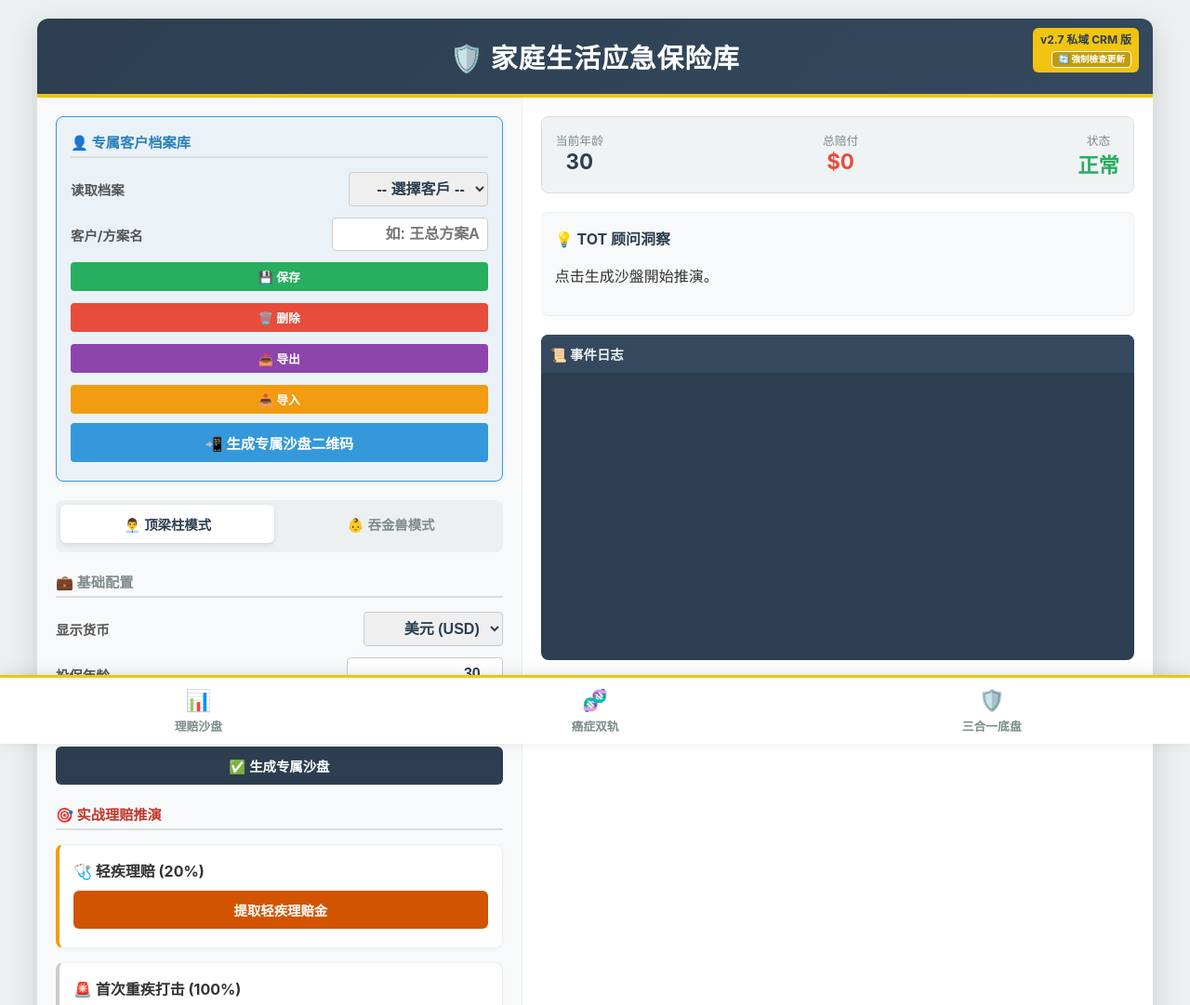
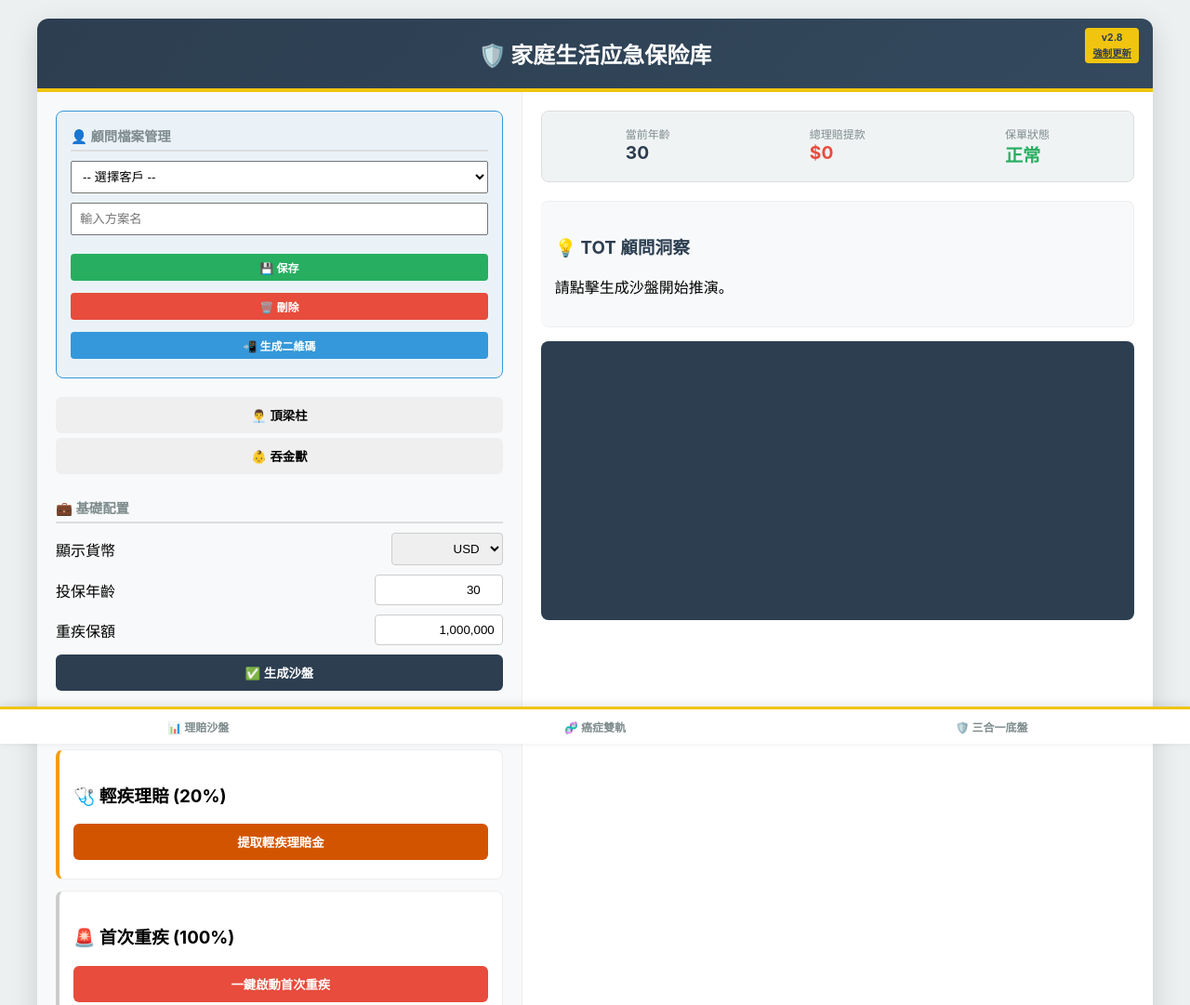
Before and after one commit to ivancww/chinaCI, a plain HTML site: page index.html in a window 1280 px wide. Shown: the top 1081 px of the page at 93% size. Drawn offline with Linux system fonts and the light colour scheme.

Commit message:
更新 index.html

```diff
--- a/index.html
+++ b/index.html
@@ -3,102 +3,74 @@
 <head>
 <meta charset="UTF-8">
 <meta name="viewport" content="width=device-width, initial-scale=1.0, user-scalable=no, viewport-fit=cover">
-<title>生活应急保险库 v2.7.1 (私域 CRM 版)</title>
+<title>生活应急保险库 v2.8</title>
 
 <link rel="manifest" href="manifest.json">
 <meta name="theme-color" content="#2c3e50">
 <meta name="apple-mobile-web-app-capable" content="yes">
 <meta name="apple-mobile-web-app-status-bar-style" content="black-translucent">
-<meta name="apple-mobile-web-app-title" content="生活应急保">
-
-<link rel="apple-touch-icon" href="logo-192.png">
-<link rel="icon" type="image/png" sizes="192x192" href="logo-192.png">
-<link rel="icon" type="image/png" sizes="512x512" href="logo-512.png">
 
 <script src="https://cdnjs.cloudflare.com/ajax/libs/qrcodejs/1.0.0/qrcode.min.js"></script>
 
 <style>
-  :root {
-    --primary: #2c3e50; --gold: #f1c40f; --accent: #e74c3c;
-    --blue-base: #3498db; --green-base: #27ae60; --orange-base: #e67e22;
-  }
-  body { font-family: -apple-system, BlinkMacSystemFont, "Segoe UI", Roboto, sans-serif; background-color: #ecf0f1; color: #333; margin: 0; padding: 20px; padding-bottom: 90px; transition: padding 0.3s; }
+  :root { --primary: #2c3e50; --gold: #f1c40f; --accent: #e74c3c; }
+  body { font-family: -apple-system, BlinkMacSystemFont, sans-serif; background-color: #ecf0f1; margin: 0; padding: 20px; padding-bottom: 90px; }
 
+  /* --- 客戶分享模式隱藏邏輯 --- */
   body.shared-mode { padding-bottom: 20px; }
-  body.shared-mode .bottom-nav { display: none !important; }
-  body.shared-mode .client-manager-box { display: none !important; }
+  body.shared-mode .bottom-nav,
+  body.shared-mode .client-manager-box,
+  body.shared-mode .mode-switch-container,
+  body.shared-mode .config-panel .section-title:first-of-type,
+  body.shared-mode .input-group,
+  body.shared-mode .btn-dark { display: none !important; }
 
   .container { max-width: 1200px; margin: 0 auto; background: #fff; border-radius: 12px; box-shadow: 0 10px 30px rgba(0,0,0,0.15); overflow: hidden; }
   .header { background: linear-gradient(135deg, #2c3e50 0%, #34495e 100%); color: white; padding: 20px; text-align: center; border-bottom: 4px solid var(--gold); position: relative;}
-  .header h1 { margin: 0; font-size: 1.8rem; font-weight: 900; letter-spacing: 1px;}
-  .version-tag { position: absolute; top: 10px; right: 15px; background: var(--gold); color: #2c3e50; font-size: 0.75rem; padding: 5px 8px; border-radius: 6px; font-weight: bold; text-align: right; line-height: 1.3;}
+  .header h1 { margin: 0; font-size: 1.5rem; font-weight: 900; }
+  .version-tag { position: absolute; top: 10px; right: 15px; background: var(--gold); color: #2c3e50; font-size: 0.65rem; padding: 4px 8px; border-radius: 4px; font-weight: bold; }
+  .update-btn { display: block; margin-top: 2px; text-decoration: underline; cursor: pointer; }
 
-  /* 強制更新按鈕樣式 */
-  .update-btn { display: inline-block; margin-top: 4px; padding: 2px 6px; background: rgba(0,0,0,0.2); color: #fff; border: 1px solid #fff; border-radius: 4px; font-size: 0.6rem; cursor: pointer; }
+  .vip-banner { display: none; background: #f39c12; color: white; text-align: center; padding: 12px; font-weight: bold; }
 
-  .vip-banner { display: none; background: linear-gradient(135deg, #f39c12 0%, #d35400 100%); color: white; text-align: center; padding: 10px; font-weight: bold; font-size: 1rem; letter-spacing: 1px; }
-
-  .main-grid { display: grid; grid-template-columns: 1fr 1.3fr; gap: 0; align-items: flex-start; }
+  .main-grid { display: grid; grid-template-columns: 1fr 1.3fr; }
   @media (max-width: 900px) { .main-grid { grid-template-columns: 1fr; } }
 
   .config-panel { background: #f8f9fa; padding: 20px; border-right: 1px solid #eee; }
-  .analysis-panel { background: #fff; padding: 20px; position: sticky; top: 0; height: 100vh; overflow-y: auto; }
+  .analysis-panel { background: #fff; padding: 20px; }
 
-  .client-manager-box { background: #eaf2f8; border: 1px solid #3498db; border-radius: 8px; padding: 15px; margin-bottom: 20px; box-shadow: 0 2px 5px rgba(0,0,0,0.05); }
+  .client-manager-box { background: #eaf2f8; border: 1px solid #3498db; border-radius: 8px; padding: 15px; margin-bottom: 20px; }
   .client-actions { display: flex; flex-wrap: wrap; gap: 8px; margin-top: 10px; }
-  .btn-sm { padding: 6px 12px; font-size: 0.8rem; border-radius: 4px; border: none; cursor: pointer; font-weight: bold; color: white; transition: 0.2s;}
-  .bg-save { background: #27ae60; } .bg-export { background: #8e44ad; } .bg-import { background: #f39c12; } .bg-del { background: #e74c3c; }
-  .bg-share { background: #3498db; width: 100%; margin-top: 5px; padding: 10px; font-size: 0.95rem; }
+  .btn-sm { padding: 6px 10px; font-size: 0.75rem; border-radius: 4px; border: none; cursor: pointer; color: white; font-weight: bold; }
 
-  .mode-switch-container { display: flex; gap: 10px; margin-bottom: 20px; background: #ecf0f1; padding: 5px; border-radius: 8px; }
-  .mode-btn { flex: 1; padding: 10px; border: none; border-radius: 6px; font-weight: bold; cursor: pointer; transition: 0.3s; background: transparent; color: #7f8c8d; }
-  .mode-btn.active { background: #fff; color: var(--primary); box-shadow: 0 2px 5px rgba(0,0,0,0.1); }
+  .section-title { font-size: 0.9rem; color: #7f8c8d; font-weight: bold; border-bottom: 2px solid #ddd; padding-bottom: 5px; margin: 20px 0 10px; }
+  .input-group { display: flex; align-items: center; justify-content: space-between; margin-bottom: 10px; }
+  .input-group input, .input-group select { padding: 8px; border: 1px solid #ccc; border-radius: 4px; width: 120px; text-align: right; }
 
-  .section-title { font-size: 0.95rem; color: #7f8c8d; font-weight: bold; border-bottom: 2px solid #ddd; padding-bottom: 5px; margin: 15px 0; }
-  .input-group { display: flex; align-items: center; gap: 10px; margin-bottom: 12px; }
-  .input-group label { flex: 1; font-size: 0.9rem; color: #555; font-weight: bold;}
-  .input-group input, .input-group select { padding: 8px; border: 1px solid #ccc; border-radius: 4px; width: 150px; text-align: right; font-weight: bold; font-size: 1rem; color: #2c3e50;}
-
-  .card { border: 1px solid #eee; border-radius: 8px; padding: 15px; margin-bottom: 15px; background: white; box-shadow: 0 2px 5px rgba(0,0,0,0.02); transition: 0.2s; border-left: 4px solid #ccc; }
-  .card h3 { margin: 0 0 10px 0; font-size: 1rem; color: #333; display: flex; justify-content: space-between;}
-  .card.waiver { border-left-color: #27ae60; background: #eafaf1; }
-
-  button { padding: 10px; border: none; border-radius: 6px; cursor: pointer; font-weight: bold; width: 100%; transition: 0.2s; margin-bottom: 5px; font-size:0.9rem;}
+  .card { border: 1px solid #eee; border-radius: 8px; padding: 15px; margin-bottom: 12px; background: white; border-left: 4px solid #ccc; }
+  button { padding: 10px; border: none; border-radius: 6px; cursor: pointer; font-weight: bold; width: 100%; margin-bottom: 5px; }
   .btn-primary { background: #3498db; color: white; }
   .btn-danger { background: #e74c3c; color: white; }
   .btn-warning { background: #d35400; color: white; }
   .btn-success { background: #27ae60; color: white; }
   .btn-dark { background: #2c3e50; color: white; }
 
-  .status-bar { display: flex; justify-content: space-between; background: #f0f3f4; padding: 15px; border-radius: 8px; margin-bottom: 20px; text-align: center; border: 1px solid #ddd;}
-  .status-value { font-size: 1.4rem; font-weight: bold; color: #2c3e50; }
-  .status-label { font-size: 0.8rem; color: #7f8c8d; }
+  .status-bar { display: flex; justify-content: space-around; background: #f0f3f4; padding: 15px; border-radius: 8px; margin-bottom: 20px; border: 1px solid #ddd; }
+  .status-value { font-size: 1.2rem; font-weight: bold; color: #2c3e50; }
+  .status-label { font-size: 0.75rem; color: #7f8c8d; }
 
-  .log-container { background: #2c3e50; color: #ecf0f1; border-radius: 8px; height: 350px; overflow-y: auto; margin-top: 20px; }
-  .log-header { background: #34495e; padding: 10px; font-size: 0.9rem; font-weight: bold; position: sticky; top: 0; z-index: 5;}
-  #logList { list-style: none; padding: 0; margin: 0; font-family: monospace; font-size: 0.85rem;}
+  .log-container { background: #2c3e50; color: #ecf0f1; border-radius: 8px; height: 300px; overflow-y: auto; margin-top: 15px; }
+  #logList { list-style: none; padding: 0; margin: 0; font-size: 0.8rem; }
   #logList li { padding: 8px 10px; border-bottom: 1px solid #46637f; display: flex; justify-content: space-between; }
 
-  .bottom-nav { position: fixed; bottom: 0; left: 0; right: 0; background: #fff; box-shadow: 0 -2px 15px rgba(0,0,0,0.1); display: flex; justify-content: space-around; padding: 10px 0; z-index: 900; border-top: 3px solid var(--gold); }
-  .nav-item { flex: 1; text-align: center; color: #7f8c8d; font-size: 0.8rem; font-weight: bold; cursor: pointer; display: flex; flex-direction: column; align-items: center; gap: 4px; }
-  .nav-icon { font-size: 1.4rem; }
+  .bottom-nav { position: fixed; bottom: 0; left: 0; right: 0; background: #fff; box-shadow: 0 -2px 10px rgba(0,0,0,0.1); display: flex; padding: 10px 0; border-top: 3px solid var(--gold); }
+  .nav-item { flex: 1; text-align: center; font-size: 0.75rem; font-weight: bold; cursor: pointer; color: #7f8c8d; }
 
-  /* 弹窗與圖片縮放 */
-  .modal-overlay { display: none; position: fixed; top:0; left:0; right:0; bottom:0; background: rgba(0,0,0,0.85); z-index: 999; justify-content: center; align-items: center; padding: 20px; }
-  .modal-content { background: #fff; border-radius: 12px; width: 100%; max-width: 600px; max-height: 85vh; overflow-y: auto; }
-  .modal-header { padding: 15px 20px; text-align: center; color: white; position: sticky; top: 0; z-index: 10; }
-  .modal-header.cancer-bg { background: linear-gradient(135deg, #e67e22 0%, #d35400 100%); }
-  .modal-header.combo-bg { background: linear-gradient(135deg, #2c3e50 0%, #34495e 100%); }
-  .modal-body { padding: 20px; }
-  .modal-img { width: 100%; border-radius: 8px; margin-bottom: 20px; cursor: zoom-in; transition: transform 0.2s; }
-  .modal-img:active { transform: scale(0.98); }
-
-  /* 圖片全屏燈箱 */
-  .zoom-overlay { display: none; position: fixed; top:0; left:0; width:100%; height:100%; background:rgba(0,0,0,1); z-index: 2000; justify-content: center; align-items: center; cursor: zoom-out; }
-  .zoom-overlay img { max-width: 98%; max-height: 98%; object-fit: contain; }
-
-  .qr-wrapper { text-align: center; background: #fff; padding: 20px; }
-  .qr-wrapper img { display: block; margin: 0 auto; width: 220px; height: 220px;}
+  .modal-overlay { display: none; position: fixed; top:0; left:0; width:100%; height:100%; background:rgba(0,0,0,0.85); z-index: 1000; justify-content: center; align-items: center; }
+  .modal-content { background: #fff; border-radius: 12px; width: 90%; max-width: 500px; padding: 20px; max-height: 80vh; overflow-y: auto; }
+  .modal-img { width: 100%; border-radius: 8px; margin-bottom: 10px; cursor: zoom-in; }
+  .zoom-overlay { display: none; position: fixed; top:0; left:0; width:100%; height:100%; background:#000; z-index: 2000; justify-content: center; align-items: center; }
+  .zoom-overlay img { max-width: 100%; max-height: 100%; }
 </style>
 </head>
 <body>
@@ -109,100 +81,74 @@
   <div class="header">
     <h1>🛡️ 家庭生活应急保险库</h1>
     <div class="version-tag">
-      v2.7 私域 CRM 版<br>
-      <div class="update-btn" onclick="forceUpdateApp()">🔄 強制檢查更新</div>
+      v2.8<br>
+      <span class="update-btn" onclick="forceUpdateApp()">強制更新</span>
     </div>
   </div>
 
   <div class="main-grid">
     <div class="config-panel">
       <div class="client-manager-box">
-        <div class="section-title" style="margin-top: 0; color:#2980b9;">👤 专属客户档案库</div>
-        <div class="input-group">
-          <label>读取档案</label>
-          <select id="clientSelect" onchange="loadSelectedClient()"><option value="">-- 选择已保存客户 --</option></select>
+        <div class="section-title" style="margin-top:0;">👤 顧問檔案管理</div>
+        <select id="clientSelect" onchange="loadSelectedClient()" style="width:100%; padding:8px; margin-bottom:10px;"><option value="">-- 選擇客戶 --</option></select>
+        <input type="text" id="clientNameInput" placeholder="輸入方案名" style="width:100%; padding:8px; box-sizing:border-box; margin-bottom:10px;">
+        <div class="client-actions">
+          <button class="btn-sm" style="background:#27ae60" onclick="saveClientData()">💾 保存</button>
+          <button class="btn-sm" style="background:#e74c3c" onclick="deleteClientData()">🗑️ 刪除</button>
+          <button class="btn-sm" style="background:#3498db" onclick="generateShareQR()">📲 生成二維碼</button>
         </div>
-        <div class="input-group">
-          <label>客户/方案名</label>
-          <input type="text" id="clientNameInput" placeholder="如: 王总方案A">
-        </div>
-        <div class="client-actions">
-          <button class="btn-sm bg-save" onclick="saveClientData()">💾 保存</button>
-          <button class="btn-sm bg-del" onclick="deleteClientData()">🗑️ 删除</button>
-          <button class="btn-sm bg-export" onclick="exportClientData()">📤 导出</button>
-          <button class="btn-sm bg-import" onclick="document.getElementById('importFile').click()">📥 导入</button>
-          <input type="file" id="importFile" style="display:none" accept=".json" onchange="importClientData(event)">
-        </div>
-        <button class="btn-sm bg-share" onclick="generateShareQR()">📲 生成专属沙盘二维码</button>
       </div>
 
       <div class="mode-switch-container">
-        <button class="mode-btn active" id="btnAdultMode" onclick="setMode('adult')">👨‍💼 顶梁柱模式</button>
-        <button class="mode-btn" id="btnChildMode" onclick="setMode('child')">👶 吞金兽模式</button>
+        <button class="mode-btn active" id="btnAdultMode" onclick="setMode('adult')">👨‍💼 頂梁柱</button>
+        <button class="mode-btn" id="btnChildMode" onclick="setMode('child')">👶 吞金獸</button>
       </div>
 
-      <div class="section-title">💼 基础配置</div>
-      <div class="input-group">
-        <label>显示货币</label>
-        <select id="currencySelect" onchange="changeCurrency()">
-          <option value="USD">美元 (USD)</option>
-          <option value="CNY">人民币 (CNY)</option>
-        </select>
-      </div>
-      <div class="input-group">
-        <label>投保年龄</label>
-        <input type="number" id="startAge" value="30">
-      </div>
-      <div class="input-group">
-        <label>重疾保额</label>
-        <input type="text" id="sumWhole" value="1,000,000" onkeyup="formatMoneyInput(this)">
-      </div>
-      <button class="btn-dark" onclick="initDashboard()">✅ 生成专属沙盘</button>
+      <div class="section-title">💼 基礎配置</div>
+      <div class="input-group"><label>顯示貨幣</label><select id="currencySelect" onchange="changeCurrency()"><option value="USD">USD</option><option value="CNY">CNY</option></select></div>
+      <div class="input-group"><label>投保年齡</label><input type="number" id="startAge" value="30"></div>
+      <div class="input-group"><label>重疾保額</label><input type="text" id="sumWhole" value="1,000,000" onkeyup="formatMoneyInput(this)"></div>
+      <button class="btn-dark" onclick="initDashboard()">✅ 生成沙盤</button>
 
-      <div class="section-title" style="color:#c0392b;">🎯 实战理赔推演</div>
+      <div class="section-title" style="color:#c0392b;">🎯 實戰理賠推演</div>
       <div class="card" style="border-left-color: #f39c12;">
-        <h3>🩺 轻疾理赔 (20%)</h3>
-        <button class="btn-warning" onclick="triggerEarlyStage()">提取轻疾理赔金</button>
+        <h3>🩺 輕疾理賠 (20%)</h3>
+        <button class="btn-warning" onclick="triggerEarlyStage()">提取輕疾理賠金</button>
       </div>
       <div class="card">
-        <h3>🚨 首次重疾打击 (100%)</h3>
-        <button class="btn-danger" id="btnFirstClaim" onclick="triggerFirstClaim()">一键启动首次重疾</button>
+        <h3>🚨 首次重疾 (100%)</h3>
+        <button class="btn-danger" id="btnFirstClaim" onclick="triggerFirstClaim()">一鍵啟動首次重疾</button>
       </div>
       <div class="card" style="border-left-color: #e67e22;">
-        <h3>🧬 癌症持久战</h3>
-        <button class="btn-primary" onclick="triggerCancerLump()">方案 A: 一次性复发</button>
-        <button class="btn-warning" onclick="triggerCancerCash()">方案 B: 启动抗癌月薪</button>
-      </div>
-      <div class="card" style="border-left-color: #8e44ad;">
-        <h3>❤️ 心脑血管危机</h3>
-        <button class="btn-primary" style="background:#8e44ad;" onclick="triggerHeartStroke()">推演心脏病/中风</button>
+        <h3>🧬 癌症持久戰</h3>
+        <button class="btn-primary" onclick="triggerCancerLump()">方案 A: 一次性賠償</button>
+        <button class="btn-warning" onclick="triggerCancerCash()">方案 B: 啟動抗癌月薪</button>
       </div>
       <div id="adultControls">
-        <div class="card waiver">
+        <div class="card" style="border-left-color:#27ae60">
           <h3>💍 配偶豁免</h3>
-          <button class="btn-success" onclick="triggerWaiver('spouse')">⚠️ 假设配偶发生意外</button>
+          <button class="btn-success" onclick="triggerWaiver()">⚠️ 假設配偶發生意外</button>
         </div>
       </div>
-      <div id="childControls" style="display:none;">
-        <div class="card waiver">
-          <h3>👨‍👩‍👦 父母双豁免</h3>
-          <button class="btn-success" onclick="triggerWaiver('parent')">🚨 父母意外</button>
+      <div id="childControls" style="display:none">
+        <div class="card" style="border-left-color:#27ae60">
+          <h3>👨‍👩‍👦 父母雙豁免</h3>
+          <button class="btn-success" onclick="triggerWaiver()">🚨 父母發生意外</button>
         </div>
       </div>
     </div>
 
     <div class="analysis-panel">
       <div class="status-bar" id="waiverStatusBar">
-        <div><div class="status-label">当前年龄</div><div class="status-value" id="dispAge">30</div></div>
-        <div><div class="status-label">总赔付</div><div class="status-value" style="color:#e74c3c;" id="dispTotalClaim">$0</div></div>
-        <div><div class="status-label">状态</div><div class="status-value" style="color:#27ae60;" id="dispPayStatus">正常</div></div>
+        <div><div class="status-label">當前年齡</div><div class="status-value" id="dispAge">30</div></div>
+        <div><div class="status-label">總理賠提款</div><div class="status-value" style="color:#e74c3c;" id="dispTotalClaim">$0</div></div>
+        <div><div class="status-label">保單狀態</div><div class="status-value" style="color:#27ae60;" id="dispPayStatus">正常</div></div>
       </div>
       <div class="card" style="border-left:none; background:#f8f9fa;">
-        <h3 style="color:#2c3e50;">💡 TOT 顾问洞察</h3>
-        <p id="insightText">点击生成沙盤開始推演。</p>
+        <h3 style="color:#2c3e50;">💡 TOT 顧問洞察</h3>
+        <p id="insightText">請點擊生成沙盤開始推演。</p>
       </div>
       <div class="log-container">
-        <div class="log-header">📜 事件日志</div>
         <ul id="logList"></ul>
       </div>
     </div>
@@ -210,64 +156,39 @@
 </div>
 
 <div class="bottom-nav">
-  <div class="nav-item" onclick="closeAllModals()">
-    <span class="nav-icon">📊</span><span>理赔沙盘</span>
-  </div>
-  <div class="nav-item" onclick="showModal('cancerModal')">
-    <span class="nav-icon">🧬</span><span>癌症双轨</span>
-  </div>
-  <div class="nav-item" onclick="showModal('threeInOneModal')">
-    <span class="nav-icon">🛡️</span><span>三合一底盘</span>
-  </div>
+  <div class="nav-item" onclick="closeAllModals()">📊 理賠沙盤</div>
+  <div class="nav-item" onclick="showModal('cancerModal')">🧬 癌症雙軌</div>
+  <div class="nav-item" onclick="showModal('threeModal')">🛡️ 三合一底盤</div>
 </div>
 
 <div id="cancerModal" class="modal-overlay">
   <div class="modal-content">
-    <div class="modal-header cancer-bg"><h2>癌症理賠雙軌制</h2></div>
-    <div class="modal-body">
-      <img src="https://i.postimg.cc/mDhxFT8W/癌症方案A.jpg" class="modal-img" onclick="zoomImg(this.src)">
-      <img src="https://i.postimg.cc/ydWqS7v4/癌症方案B.jpg" class="modal-img" onclick="zoomImg(this.src)">
-      <button onclick="closeAllModals()">关闭</button>
-    </div>
+    <h3>癌症理賠雙軌制</h3>
+    <img src="https://i.postimg.cc/mDhxFT8W/癌症方案A.jpg" class="modal-img" onclick="zoomImg(this.src)">
+    <img src="https://i.postimg.cc/ydWqS7v4/癌症方案B.jpg" class="modal-img" onclick="zoomImg(this.src)">
+    <button onclick="closeAllModals()">關閉</button>
   </div>
 </div>
 
-<div id="threeInOneModal" class="modal-overlay">
+<div id="threeModal" class="modal-overlay">
   <div class="modal-content">
-    <div class="modal-header combo-bg"><h2>三合一底盤保障</h2></div>
-    <div class="modal-body">
-      <img src="https://i.postimg.cc/3RWMD3nH/重疾三合一.jpg" class="modal-img" onclick="zoomImg(this.src)">
-      <img src="https://i.postimg.cc/RFqrnvXr/重疾賠完后.jpg" class="modal-img" onclick="zoomImg(this.src)">
-      <button onclick="closeAllModals()">关闭</button>
-    </div>
+    <h3>三合一底盤保障</h3>
+    <img src="https://i.postimg.cc/3RWMD3nH/重疾三合一.jpg" class="modal-img" onclick="zoomImg(this.src)">
+    <img src="https://i.postimg.cc/RFqrnvXr/重疾賠完后.jpg" class="modal-img" onclick="zoomImg(this.src)">
+    <button onclick="closeAllModals()">關閉</button>
   </div>
 </div>
 
-<div id="shareQRModal" class="modal-overlay">
-  <div class="modal-content" style="max-width:350px;">
-    <div class="qr-wrapper">
-      <div id="qrcode-source" style="display:none;"></div>
-      <img id="final-qr-img" src="">
-      <p>扫码分享此方案</p>
-      <button onclick="closeAllModals()">关闭</button>
-    </div>
+<div id="qrModal" class="modal-overlay">
+  <div class="modal-content" style="text-align:center">
+    <div id="qrcode" style="display:inline-block; margin-bottom:10px;"></div>
+    <p>掃碼分享專屬方案</p>
+    <button onclick="closeAllModals()">關閉</button>
   </div>
 </div>
 
-<div id="zoomOverlay" class="zoom-overlay" onclick="this.style.display='none'">
-  <img id="zoomedImg" src="">
-</div>
+<div id="zoomOverlay" class="zoom-overlay" onclick="this.style.display='none'"><img id="zoomedImg" src=""></div>
 
 <script src="script.js"></script>
-<script>
-  // 註冊 Service Worker
-  if ('serviceWorker' in navigator) {
-    window.addEventListener('load', () => {
-      navigator.serviceWorker.register('./sw.js').then(reg => {
-        console.log('SW 註冊成功');
-      });
-    });
-  }
-</script>
 </body>
 </html>
```
